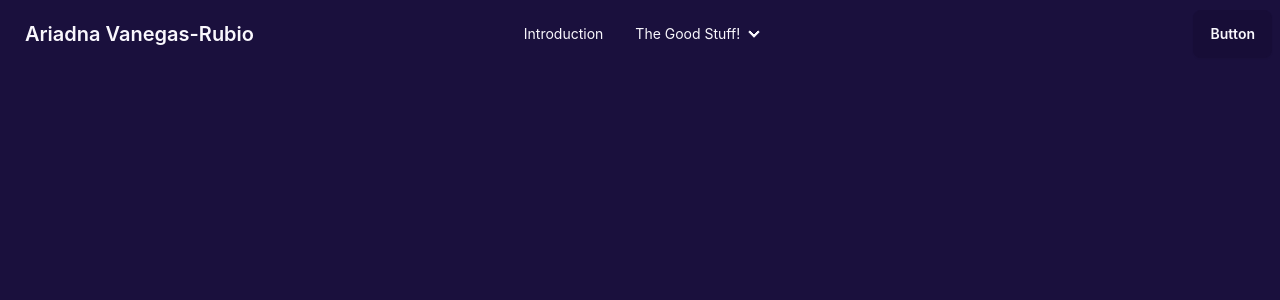
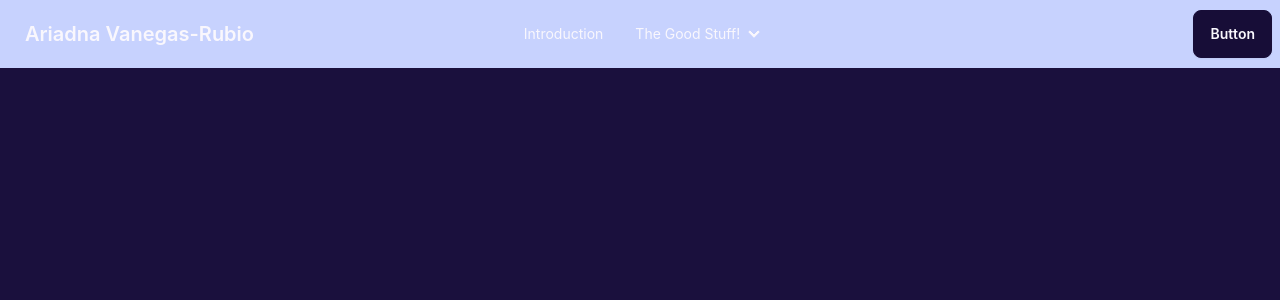
Before and after one commit to avrubio/Apprentice-Presentation, a React (Create React App) app: page / in a window 1280 px wide. Shown: the top 300 px of the page. Built offline with nearby package versions, Linux system fonts and the light colour scheme.

Commit message:
updated nav bar

```diff
--- a/src/NavBar/Navbar.jsx
+++ b/src/NavBar/Navbar.jsx
@@ -1,6 +1,6 @@
 export default function Navbar() {
   return (
-    <div className="navbar bg-base-100">
+    <div className="navbar bg-indigo-200">
       <div className="navbar-start">
         <div className="dropdown">
           <div tabIndex={0} role="button" className="btn btn-ghost lg:hidden">
```
